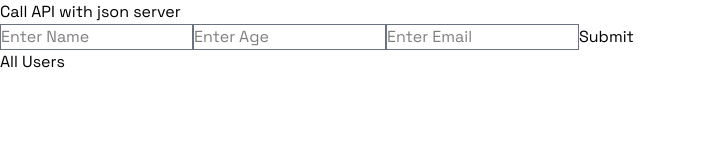
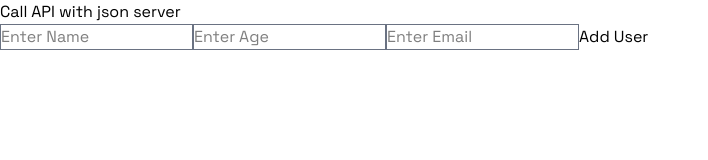
Before and after one commit to elishabhatti/angular-app, an Angular app: page / in a window 1280 px wide. Shown: the top 160 px of the page, without its empty margins (0-708 px from the left). Built offline with nearby package versions, Linux system fonts and the light colour scheme; no server answers.

Commit message:
full populate code implemented

```diff
--- a/src/app/app.html
+++ b/src/app/app.html
@@ -8,8 +8,8 @@
     name="name"
     placeholder="Enter Name"
     [ngModel]="selectedUser?.name"
-    />
-    <input
+  />
+  <input
     class="border border-gray-500"
     required
     type="number"
@@ -17,8 +17,8 @@
     [ngModel]="selectedUser?.age"
     placeholder="Enter Age"
     ngModel
-    />
-    <input
+  />
+  <input
     class="border border-gray-500"
     required
     [ngModel]="selectedUser?.email"
@@ -27,10 +27,13 @@
     placeholder="Enter Email"
     ngModel
   />
-  <button type="submit">Submit</button>
+  @if(!selectedUser) {
+  <button type="submit">Add User</button>
+  }@else {
+  <button type="submit">Update User</button>
+  }
 </form>
 
-<h1>All Users</h1>
 
 @for(user of users; track $index) {
 <ul>
--- a/src/app/app.ts
+++ b/src/app/app.ts
@@ -21,11 +21,15 @@ export class App {
     });
   }
   addUser(user: User) {
-    this.userService.saveUsers(user).subscribe((data: User) => {
-      if (data) {
-        this.getUsers();
-      }
-    });
+    if (!this.selectedUser) {
+      this.userService.saveUsers(user).subscribe((data: User) => {
+        if (data) {
+          this.getUsers();
+        }
+      });
+    } else {
+      console.log('update user');
+    }
   }
   deleteUser(id: string) {
     this.userService.deleteUser(id).subscribe((data: User) => {
```
